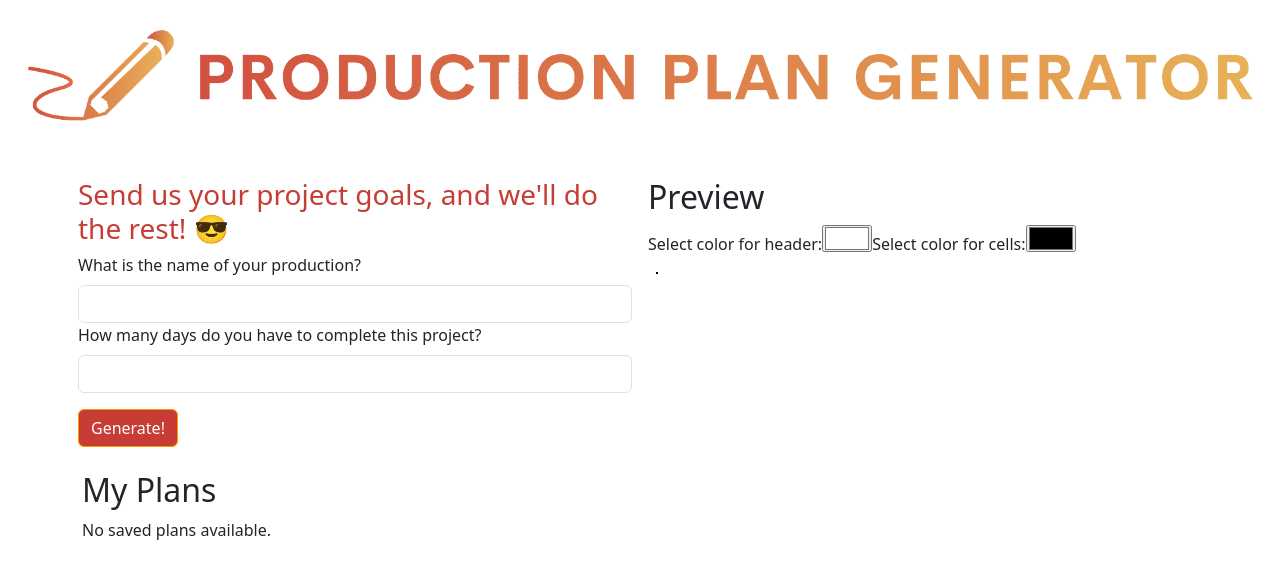
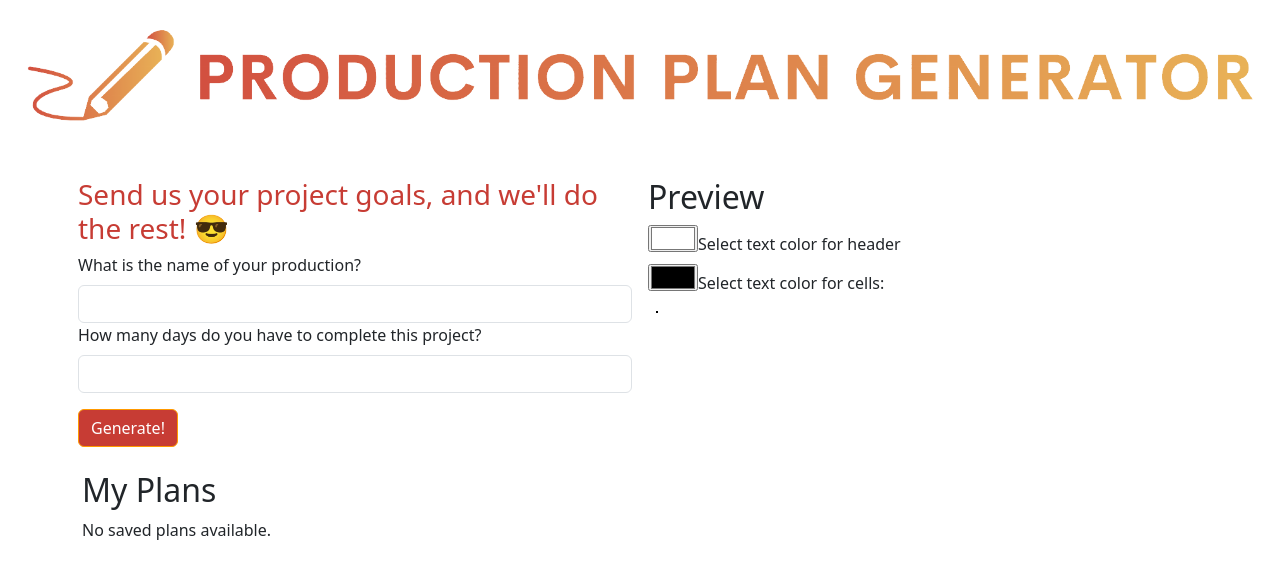
Before and after one commit to Abby-Dennin/Animation-Production-Plan-Generator, a React (Vite) app in the folder frontend/: page / in a window 1280 px wide. Shown: the top 574 px of the page. Built offline with nearby package versions, Linux system fonts and the light colour scheme; the HTML template or start-up script is replaced by a standard one.

Commit message:
changed color inputs to select text color for header and cells, also chanegd format presented

```diff
--- a/frontend/src/components/ParentComponent.tsx
+++ b/frontend/src/components/ParentComponent.tsx
@@ -6,8 +6,8 @@ import logoImage from "../PPG Logo.png";
 
 const ParentComponent = () => {
   const [savedPlans, setSavedPlans] = useState<any[]>([]);
-  const [headerColor, setParentHeaderColor] = useState("#ffffff");
-  const [cellColor, setParentCellColor] = useState("#000000");
+  const [headerTextColor, setParentHeaderTextColor] = useState("#ffffff");
+  const [cellTextColor, setParentCellTextColor] = useState("#000000");
 
   useEffect(() => {
     // Load saved plans from localStorage when component mounts
@@ -30,10 +30,10 @@ const ParentComponent = () => {
         <img src={logoImage} alt="Logo" style={{ width: "100%", marginBottom: "20px" }} />
       <PlanningForm
         onSavePlan={onSavePlan}
-        parentHeaderColor={headerColor}
-        parentCellColor={cellColor}
-        setHeaderColor={setParentHeaderColor}
-        setCellColor={setParentCellColor}
+        parentHeaderColor={headerTextColor}
+        parentCellColor={cellTextColor}
+        setHeaderTextColor={setParentHeaderTextColor}
+        setCellTextColor={setParentCellTextColor}
       />
       <SavedPlans savedPlans={savedPlans} setSavedPlans={setSavedPlans}/>
     </div>
--- a/frontend/src/components/PlanningForm.tsx
+++ b/frontend/src/components/PlanningForm.tsx
@@ -13,8 +13,8 @@ interface Props {
     onSavePlan: (plan: any) => void;
     parentHeaderColor: string;
     parentCellColor: string;
-    setParentHeaderColor: React.Dispatch<React.SetStateAction<string>>;
-    setParentCellColor: React.Dispatch<React.SetStateAction<string>>;
+    setParentHeaderTextColor: React.Dispatch<React.SetStateAction<string>>;
+    setParentCellTextColor: React.Dispatch<React.SetStateAction<string>>;
 }
 
 const currentDate = new Date();
@@ -66,9 +66,9 @@ const PlanningForm: React.FC<Props> = ({ onSavePlan, parentHeaderColor, parentCe
     // has form been submitted (default is false when application launched)
     const [formSubmitted, setFormSubmitted] = useState(false);
 
-    const [headerColor, setHeaderColor] = useState("#ffffff");
+    const [headerTextColor, setHeaderTextColor] = useState("#ffffff");
 
-    const [cellColor, setCellColor] = useState("#000000");
+    const [cellTextColor, setCellTextColor] = useState("#000000");
 
     const [savedPlans, setSavedPlans] = useState([]);
 
@@ -88,8 +88,8 @@ const PlanningForm: React.FC<Props> = ({ onSavePlan, parentHeaderColor, parentCe
         const plan = {
             planName: data.planName,
             daysLeft: data.daysLeft,
-            headerColor,
-            cellColor,
+            headerTextColor,
+            cellTextColor,
           };
 
         request
@@ -135,8 +135,8 @@ const PlanningForm: React.FC<Props> = ({ onSavePlan, parentHeaderColor, parentCe
         const newPlan = {
           planName: planName,
           data: values,
-          headerColor: headerColor,
-          cellColor: cellColor,
+          headerTextColor: headerTextColor,
+          cellTextColor: cellTextColor,
           tasks: emptyTasksArray,
         };
         onSavePlan(newPlan); // Call the onSavePlan prop to save the plan
@@ -175,31 +175,36 @@ const PlanningForm: React.FC<Props> = ({ onSavePlan, parentHeaderColor, parentCe
                 </div>
                 <div className="mw-45 p-2 col">
                     <div><h2>Preview</h2></div>
-
-                    <label htmlFor="headerColor" className="form-label">
-                        Select color for header:
-                    </label>
+                    <div>
                     <input
                         type="color"
                         id="headerColor"
-                        value={headerColor}
+                        value={headerTextColor}
                         onChange={(e) => {
-                            setHeaderColor(e.target.value);
-                            setParentHeaderColor(e.target.value);
+                            setHeaderTextColor(e.target.value);
+                            setParentHeaderTextColor(e.target.value);
+                        }}
+                    />
+                    <label htmlFor="headerColor" className="form-label">
+                        Select text color for header
+                    </label>
+                    </div>
+
+                    <div>
+                    <input
+                        type="color"
+                        id="cellColor"
+                        value={cellTextColor}
+                        onChange={(e) => {
+                            setCellTextColor(e.target.value)
+                            setParentCellColor(e.target.value);
                         }}
                     />
                     <label htmlFor="cellColor" className="form-label">
-                        Select color for cells:
+                        Select text color for cells:
                     </label>
-                    <input
-                        type="color"
-                        id="cellColor"
-                        value={cellColor}
-                        onChange={(e) => {
-                            setCellColor(e.target.value)
-                            setParentCellColor(e.target.value);
-                        }}
-                    />
+                    </div>
+
 
                     <div className="mw-45 p-2 col">
                         {isLoading && <div className="spinner-border"></div>}
@@ -209,13 +214,13 @@ const PlanningForm: React.FC<Props> = ({ onSavePlan, parentHeaderColor, parentCe
                                 {tableRows.map((row, index) => (
                                 <th
                                     key={index}
-                                    style={{ color: headerColor, backgroundColor: cellColor }}
+                                    style={{ color: headerTextColor, backgroundColor: cellTextColor }}
                                 >
                                     {row}
                                 </th>
                                 ))}
 
-                                <th style={{ color: headerColor, backgroundColor: cellColor }}>
+                                <th style={{ color: headerTextColor, backgroundColor: cellTextColor }}>
                                     {formSubmitted && (
                                         <th>Done</th>
                                     )}
@@ -226,11 +231,11 @@ const PlanningForm: React.FC<Props> = ({ onSavePlan, parentHeaderColor, parentCe
                                 {values.map((row, index) => (
                                     <tr key={index}>
                                     {row.map((val, i) => (
-                                        <td key={i} style={{ color: cellColor }}>
+                                        <td key={i} style={{ color: cellTextColor }}>
                                         {val}
                                         </td>
                                     ))}
-                                    <td style={{ color: cellColor }}>
+                                    <td style={{ color: cellTextColor }}>
                                         <input
                                             type="checkbox"
                                             checked={false}
--- a/frontend/src/components/SavedPlans.tsx
+++ b/frontend/src/components/SavedPlans.tsx
@@ -6,8 +6,8 @@ import { faTrash } from "@fortawesome/free-solid-svg-icons";
 interface SavedPlan {
   planName: string;
   data: any[][];
-  headerColor: string;
-  cellColor: string;
+  headerTextColor: string;
+  cellTextColor: string;
   tasks: boolean[];
 }
 
@@ -139,19 +139,19 @@ const deletePlan = (index: number) => {
               <table className="table">
               <thead>
                 <tr>
-                    <th style={{ color: selectedPlan.headerColor, backgroundColor: selectedPlan.cellColor }}>Day</th>
-                    <th style={{ color: selectedPlan.headerColor, backgroundColor: selectedPlan.cellColor }}>Task</th>
-                    <th style={{ color: selectedPlan.headerColor, backgroundColor: selectedPlan.cellColor }}>Task Description</th>
-                    <th style={{ color: selectedPlan.headerColor, backgroundColor: selectedPlan.cellColor }}>Done</th> {/* Add "Done" column header */}
+                    <th style={{ color: selectedPlan.headerTextColor, backgroundColor: selectedPlan.cellTextColor }}>Day</th>
+                    <th style={{ color: selectedPlan.headerTextColor, backgroundColor: selectedPlan.cellTextColor }}>Task</th>
+                    <th style={{ color: selectedPlan.headerTextColor, backgroundColor: selectedPlan.cellTextColor }}>Task Description</th>
+                    <th style={{ color: selectedPlan.headerTextColor, backgroundColor: selectedPlan.cellTextColor }}>Done</th> {/* Add "Done" column header */}
                 </tr>
                 </thead>
                 <tbody>
                   {selectedPlan.data.slice(0).map((row, rowIndex) => (
                     <tr key={rowIndex}>
                       {row.map((cell, cellIndex) => (
-                        <td key={cellIndex} style={{ color: selectedPlan.cellColor }}>{cell}</td>
+                        <td key={cellIndex} style={{ color: selectedPlan.cellTextColor }}>{cell}</td>
                       ))}
-                      <td style={{ color: selectedPlan.cellColor }}>
+                      <td style={{ color: selectedPlan.cellTextColor }}>
                         {/* Render a cell for task completion with a checkbox */}
                         <input
                           type="checkbox"
```
